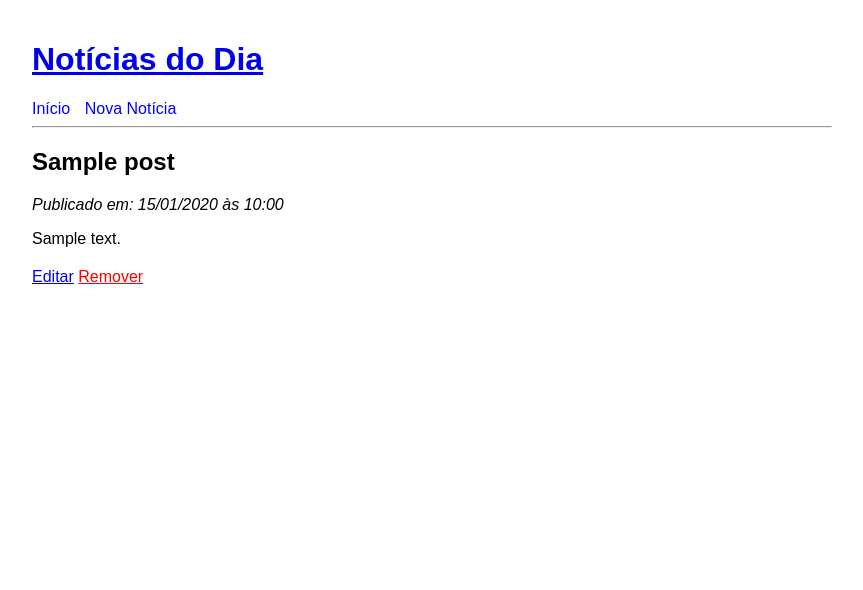
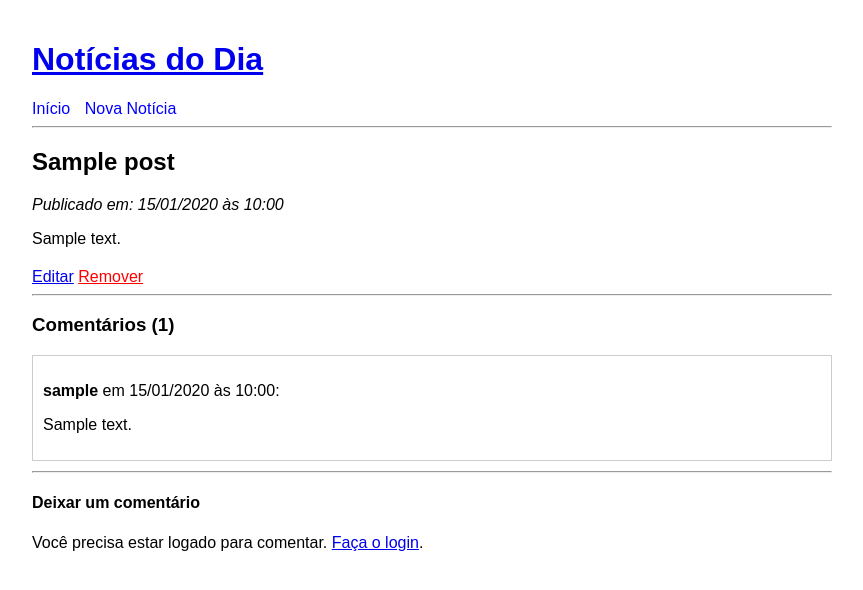
Before and after one commit to eduardobauer9001/site_noticias_django, a Django app: page /post/1/ in a window 1280 px wide. Shown: the top 590 px of the page, without its empty margins (208-1071 px from the left). Run offline with Django 5.2, Linux system fonts and the light colour scheme; tables that the repository leaves empty hold one stand-in row (values such as "Sample post").

Commit message:
Etapa 2: Implementação de sistema de comentários

```diff
--- a/blog/forms.py
+++ b/blog/forms.py
@@ -1,5 +1,5 @@
 from django import forms
-from .models import Post
+from .models import Post, Comment # Importar Comment
 
 class PostForm(forms.ModelForm):
     class Meta:
@@ -8,3 +8,11 @@ class PostForm(forms.ModelForm):
         widgets = {
             'published_date': forms.DateTimeInput(attrs={'type': 'datetime-local'}),
         }
+
+class CommentForm(forms.ModelForm):
+    class Meta:
+        model = Comment
+        fields = ['text']
+        labels = {
+            'text': 'Seu Comentário',
+        }
--- a/blog/models.py
+++ b/blog/models.py
@@ -1,5 +1,6 @@
 from django.db import models
 from django.urls import reverse
+from django.conf import settings # Necessário para referenciar o User model
 
 class Post(models.Model):
     title = models.CharField(max_length=200, verbose_name="Título")
@@ -12,3 +13,31 @@ class Post(models.Model):
     # Útil para o redirect nas Class Based Views (Versão 3)
     def get_absolute_url(self):
         return reverse('post_detail', kwargs={'pk': self.pk})
+
+class Comment(models.Model):
+    # Relacionamento: O comentário pertence a um Post.
+    # models.CASCADE garante que ao deletar o Post, os comentários também são deletados.
+    post = models.ForeignKey(
+        'Post',
+        on_delete=models.CASCADE,
+        related_name='comments' # Permite acessar todos os comentários de um post via post.comments.all()
+    )
+
+    # O autor referencia o modelo User do Django
+    author = models.ForeignKey(
+        settings.AUTH_USER_MODEL, # Referência segura ao modelo User
+        on_delete=models.CASCADE,
+        verbose_name="Autor"
+    )
+
+    text = models.TextField(verbose_name="Comentário")
+
+    # DateTimeField para a data de postagem (auto_now_add=True define a data automaticamente na criação)
+    created_date = models.DateTimeField(auto_now_add=True, verbose_name="Data de Postagem")
+
+    class Meta:
+        # Requisito: Exibir os comentários ordenados pelo mais recente primeiro
+        ordering = ['-created_date']
+
+    def __str__(self):
+        return f"Comentário de {self.author.username} em {self.post.title[:20]}..."
--- a/blog/urls.py
+++ b/blog/urls.py
@@ -1,5 +1,12 @@
 from django.urls import path
-from .views import PostListView, PostDetailView, PostCreateView, PostUpdateView, PostDeleteView
+from .views import (
+    PostListView,
+    PostDetailView,
+    PostCreateView,
+    PostUpdateView,
+    PostDeleteView,
+    add_comment_to_post # Importar a nova view
+)
 
 urlpatterns = [
     path('', PostListView.as_view(), name='post_list'),
@@ -7,4 +14,5 @@ urlpatterns = [
     path('post/new/', PostCreateView.as_view(), name='post_create'),
     path('post/<int:pk>/edit/', PostUpdateView.as_view(), name='post_update'),
     path('post/<int:pk>/delete/', PostDeleteView.as_view(), name='post_delete'),
+    path('post/<int:pk>/comment/', add_comment_to_post, name='add_comment_to_post'),
 ]
--- a/blog/views.py
+++ b/blog/views.py
@@ -1,8 +1,10 @@
 from django.views.generic import ListView, DetailView, CreateView, UpdateView, DeleteView
 from django.urls import reverse_lazy
-from .models import Post
+from django.shortcuts import render, redirect, get_object_or_404 # Novos imports
+from django.contrib.auth.decorators import login_required # Novo import para restrição de acesso
 from django.utils import timezone # Para converter string em data se necessário, ou use parse_datetime
-from .forms import PostForm # Podemos reutilizar o form da versão 2 ou deixar o django gerar
+from .models import Post, Comment # Importar Comment
+from .forms import PostForm, CommentForm # Importar CommentForm
 
 class PostListView(ListView):
     model = Post
@@ -13,7 +15,31 @@ class PostListView(ListView):
 class PostDetailView(DetailView):
     model = Post
     template_name = 'blog/post_detail.html'
-    # O DetailView já implementa o 404 automaticamente se não achar o ID
+
+    def get_context_data(self, **kwargs):
+        context = super().get_context_data(**kwargs)
+        # Adiciona o formulário de comentários vazio ao contexto
+        context['comment_form'] = CommentForm()
+        return context
+
+# NOVA VIEW FUNCIONAL: Lida com a submissão do formulário de comentários
+@login_required # O usuário precisa estar logado para comentar
+def add_comment_to_post(request, pk):
+    post = get_object_or_404(Post, pk=pk)
+
+    if request.method == "POST":
+        form = CommentForm(request.POST)
+        if form.is_valid():
+            # Não salva no banco ainda (commit=False)
+            comment = form.save(commit=False)
+            comment.post = post          # Define o Post (chave estrangeira)
+            comment.author = request.user # Define o Autor (usuário logado)
+            comment.save()
+            # Redireciona para o detalhe do post após o sucesso
+            return redirect('post_detail', pk=post.pk)
+
+    # Em caso de GET ou falha, apenas redireciona para a página de detalhes
+    return redirect('post_detail', pk=post.pk)
 
 class PostCreateView(CreateView):
     model = Post
--- a/templates/blog/post_detail.html
+++ b/templates/blog/post_detail.html
@@ -14,4 +14,34 @@
             <a href="{% url 'post_delete' post.pk %}" style="color: red;">Remover</a>
         </div>
     </article>
+
+    <hr>
+    <h3>Comentários ({{ post.comments.count }})</h3>
+
+    {# post.comments.all() usa o related_name definido no model e já está ordenado por -created_date #}
+    {% for comment in post.comments.all %}
+        <div style="border: 1px solid #ccc; padding: 10px; margin-bottom: 10px;">
+            <p><strong>{{ comment.author.username }}</strong> em
+               {{ comment.created_date|date:"d/m/Y \à\s H:i" }}:</p>
+            <p>{{ comment.text }}</p>
+        </div>
+    {% empty %}
+        <p>Ainda não há comentários. Seja o primeiro a comentar!</p>
+    {% endfor %}
+
+    <hr>
+    <h4>Deixar um comentário</h4>
+    {% if user.is_authenticated %}
+        <form method="post" action="{% url 'add_comment_to_post' post.pk %}">
+            {% csrf_token %}
+            {# comment_form foi injetado pela PostDetailView #}
+            {{ comment_form.as_p }}
+            <button type="submit">Enviar Comentário</button>
+        </form>
+    {% else %}
+        <p>Você precisa estar logado para comentar.
+        {# Um link simples para o login do admin é usado aqui, pois não implementamos um login frontend #}
+        <a href="{% url 'admin:login' %}?next={{ request.path }}">Faça o login</a>.</p>
+    {% endif %}
+
 {% endblock %}
```
Also changed, not shown: blog/admin.py (+8 -1 lines), blog/migrations/0002_comment.py (added).
